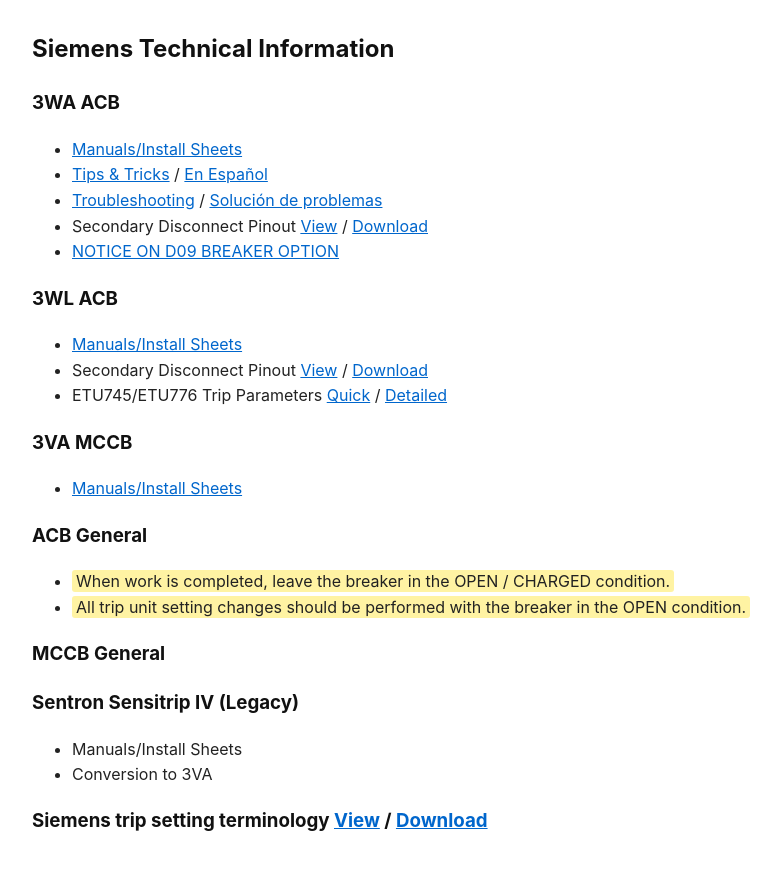
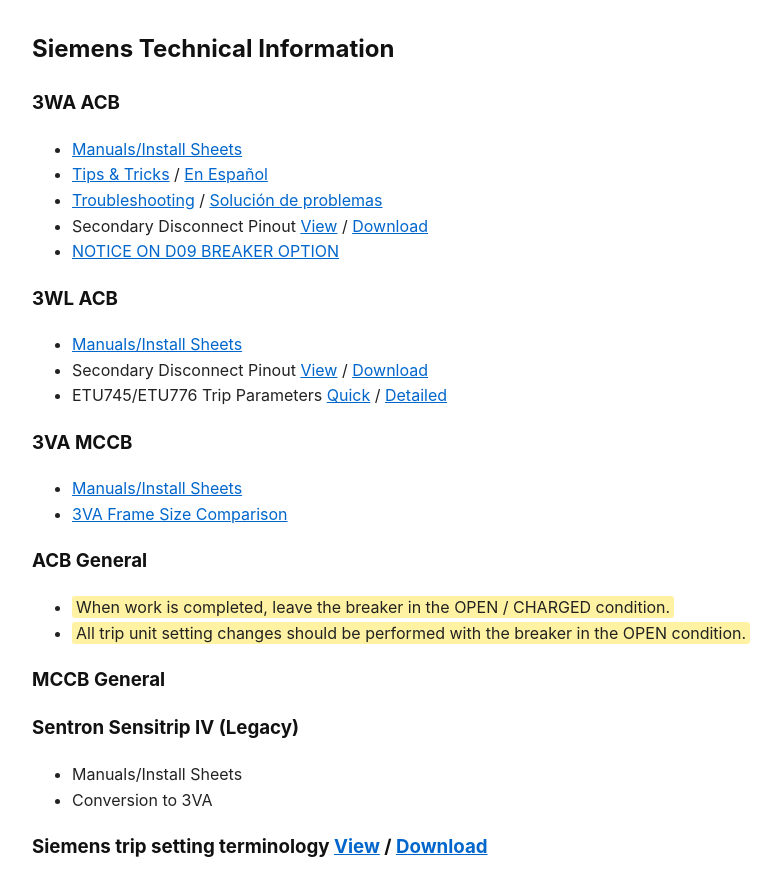
Before and after one commit to epecsupport/Service, a Jekyll site: the page built from tech/siemens/siemens.md, in a window 1280 px wide. Shown: the top 896 px of the page, without its empty margins (108-889 px from the left). Built offline with Jekyll 4.4.1, drawn with Linux system fonts in a browser that asks for light colours.

Commit message:
Update siemens.md

```diff
--- a/tech/siemens/siemens.md
+++ b/tech/siemens/siemens.md
@@ -20,7 +20,7 @@ autolink: true
 
 ### 3VA MCCB
 - [Manuals/Install Sheets](man3va.html)
-
+- [3VA Frame Size Comparison](3vasize.pdf)
 
 ### ACB General
 - <mark>When work is completed, leave the breaker in the OPEN / CHARGED condition.</mark>
```
